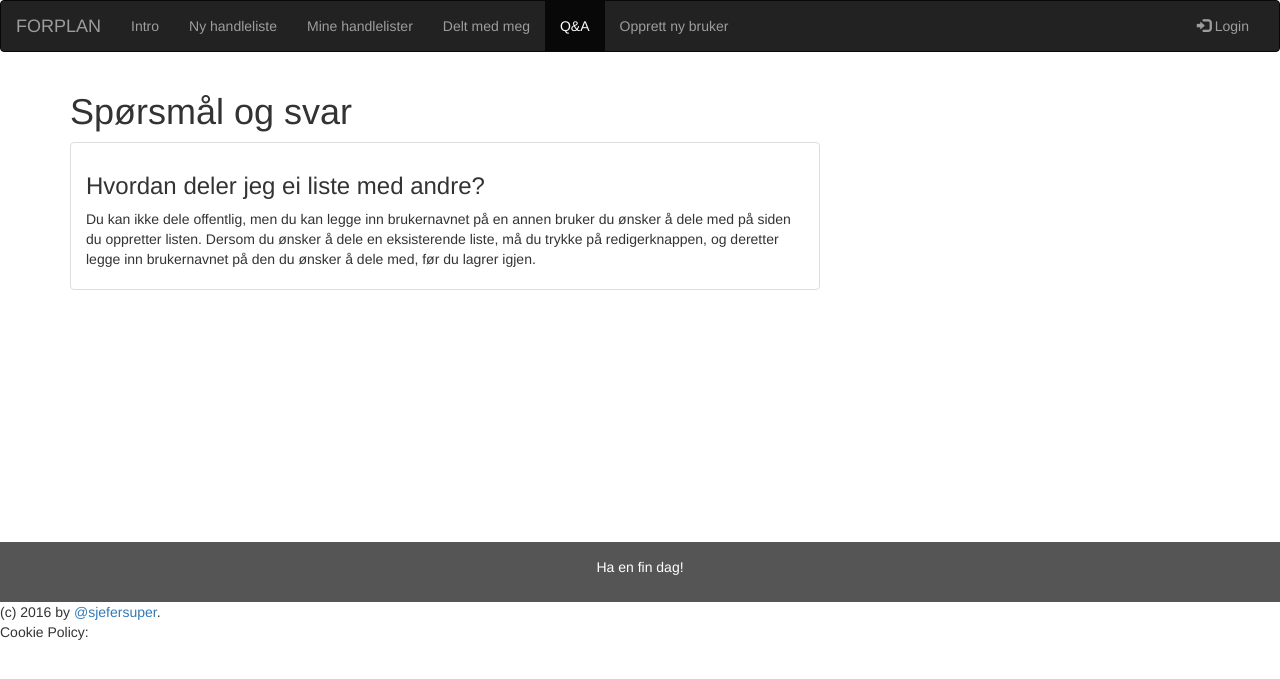
After one commit to hakdo/foring, a Django app: page /qa/ in a window 1280 px wide. The commit adds this page. Shown: the top 679 px of the page. Run offline with Django 3.2, Linux system fonts and the light colour scheme; some libraries are stand-ins or nearby versions.

Commit message:
endra navn på delte i navbar

```diff
--- a/shoppinglist/templates/shoppinglist/base.html
+++ b/shoppinglist/templates/shoppinglist/base.html
@@ -103,7 +103,8 @@ div.cookiesplain:hover {
         <li {% ifequal request.path "/" %}class="active"{% endifequal %}><a href="{%url 'init' %}">Intro</a></li>
         <li {% ifequal request.path "/new/" %}class="active"{% endifequal %}><a href="{% url 'createlist' %}">Ny handleliste</a></li>
         <li {% ifequal request.path "/myshoppinglists/" %}class="active"{% endifequal %}><a href="{% url 'myshoppinglists' %}">Mine handlelister</a></li>
-        <li {% ifequal request.path "/yourshoppinglists/" %}class="active"{% endifequal %}><a href="{% url 'yourshoppinglists' %}">Delte handlelister</a></li>
+        <li {% ifequal request.path "/yourshoppinglists/" %}class="active"{% endifequal %}><a href="{% url 'yourshoppinglists' %}">Delt med meg</a></li>
+        <li {% ifequal request.path "/qa/" %}class="active"{% endifequal %}><a href="{% url 'qa' %}">Q&ampA</a></li>
                 {% if not user.is_authenticated %}
         <li {% ifequal request.path "/registernew/" %}class="active"{% endifequal %}><a href="{% url 'newuser' %}">Opprett ny bruker</a></li>
         {% endif %}
--- /dev/null
+++ b/shoppinglist/templates/shoppinglist/qa.html
@@ -0,0 +1,16 @@
+{% extends 'shoppinglist/base.html' %}
+
+{% block content %}
+<h1>Spørsmål og svar</h1>
+<ul class="list-group">
+  <li class="list-group-item"><h3>Hvordan deler jeg ei liste med andre?</h3>
+  <p>Du kan ikke dele offentlig, men du kan legge inn brukernavnet på en annen
+    bruker du ønsker å dele med på siden du oppretter listen. Dersom du ønsker
+    å dele en eksisterende liste, må du trykke på redigerknappen, og deretter legge
+    inn brukernavnet på den du ønsker å dele med, før du lagrer igjen.
+  </p>
+</li>
+</ul>
+
+
+{% endblock %}
--- a/shoppinglist/urls.py
+++ b/shoppinglist/urls.py
@@ -18,6 +18,7 @@ from . import views
 
 urlpatterns = [
     url(r'^$',views.init,name='init' ),
+    url(r'^qa/$',views.qa,name='qa' ),
     url(r'^new/$',views.createlist,name='createlist'),
     url(r'^myshoppinglists/$',views.myshoppinglists,name='myshoppinglists'),
     url(r'^yourshoppinglists/$',views.yourshoppinglists,name='yourshoppinglists'),
--- a/shoppinglist/views.py
+++ b/shoppinglist/views.py
@@ -9,6 +9,10 @@ import json
 
 def init(request):
     return render(request,'shoppinglist/init.html',{})
+
+def qa(request):
+    return render(request,'shoppinglist/qa.html',{})
+
 
 @login_required(login_url='/login/')
 def createlist(request):
@@ -45,8 +49,9 @@ def list_edit(request,pk):
 @login_required(login_url='/login/')
 def myshoppinglists(request):
     shopping_lists = SimpleList.objects.filter(finished=False, owner=request.user.username)
-    return render(request, 'shoppinglist/my_shopping_lists.html', {'lists': shopping_lists})
+    return render(request, 'shoppinglist/my_shopping_lists.html', {'lists': shopping_lists, 'ownership': 'private'})
 
+@login_required(login_url='/login/')
 def yourshoppinglists(request):
     shopping_lists = SimpleList.objects.filter(finished=False, sharedwith=request.user.username)
     return render(request, 'shoppinglist/my_shopping_lists.html', {'lists': shopping_lists, 'ownership': 'shared'})
```
Also changed, not shown: shoppinglist/templates/shoppinglist/my_shopping_lists.html (+5 -3 lines), shoppinglist/templates/shoppinglist/list_detail.html (line endings or trailing spaces).
